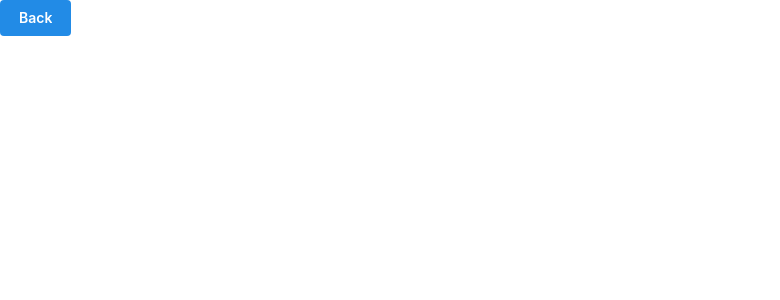
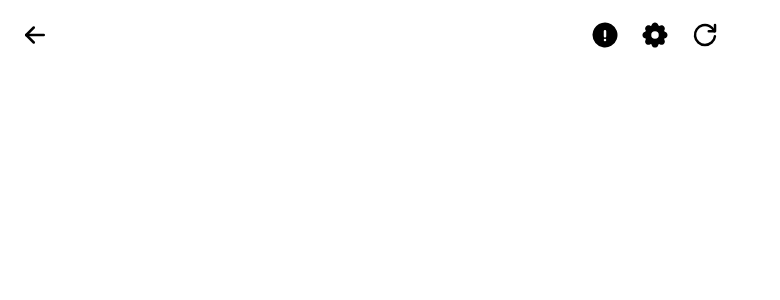
Before and after one commit to MuhammadHarisBaloch/time-machine, a Next.js app: page /counter in a window 1280 px wide. Shown: the top 300 px of the page, without its empty margins (0-780 px from the left). Built offline with nearby package versions, Linux system fonts and the light colour scheme.

Commit message:
[FEAT] Added Icons

```diff
--- a/app/counter/page.tsx
+++ b/app/counter/page.tsx
@@ -1,10 +1,22 @@
-import { Button } from "@mantine/core";
+import { Flex } from "@mantine/core";
 import Link from "next/link";
-
+import {
+  IconSettingsFilled,
+  IconReload,
+  IconExclamationCircleFilled,
+  IconArrowLeft,
+} from "@tabler/icons-react";
 export default function Counter() {
   return (
-    <Button component={Link} href="/">
-      Back
-    </Button>
+    <Flex px="lg" pt="lg">
+      <Link href="/">
+        <IconArrowLeft color="black" size={30} />
+      </Link>
+      <Flex gap="lg" justify="center" w="100vw">
+        <IconExclamationCircleFilled size={30} />
+        <IconSettingsFilled size={30} />
+        <IconReload size={30} />
+      </Flex>
+    </Flex>
   );
 }
--- a/package.json
+++ b/package.json
@@ -11,6 +11,7 @@
   "dependencies": {
     "@mantine/core": "^7.17.4",
     "@mantine/hooks": "^7.17.4",
+    "@tabler/icons-react": "^3.31.0",
     "next": "15.3.1",
     "react": "^19.0.0",
     "react-dom": "^19.0.0",
```
Also changed, not shown: 1 other file (tests, documents, lock files or other folders).
